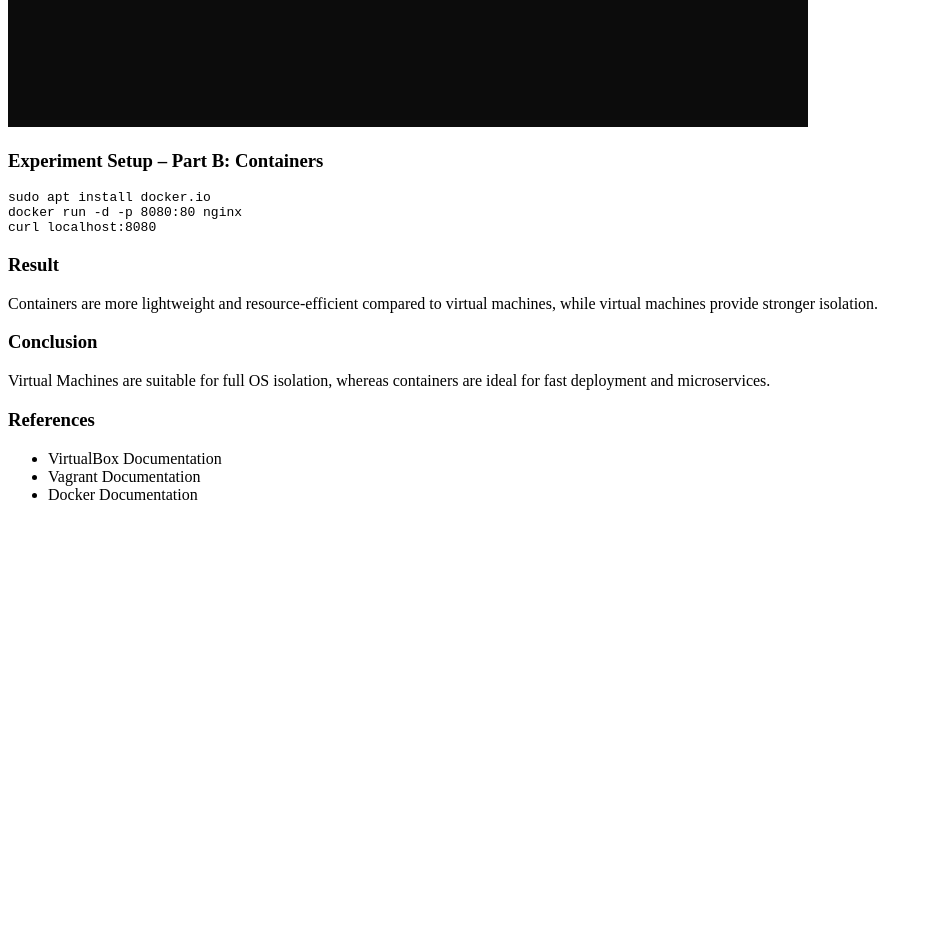
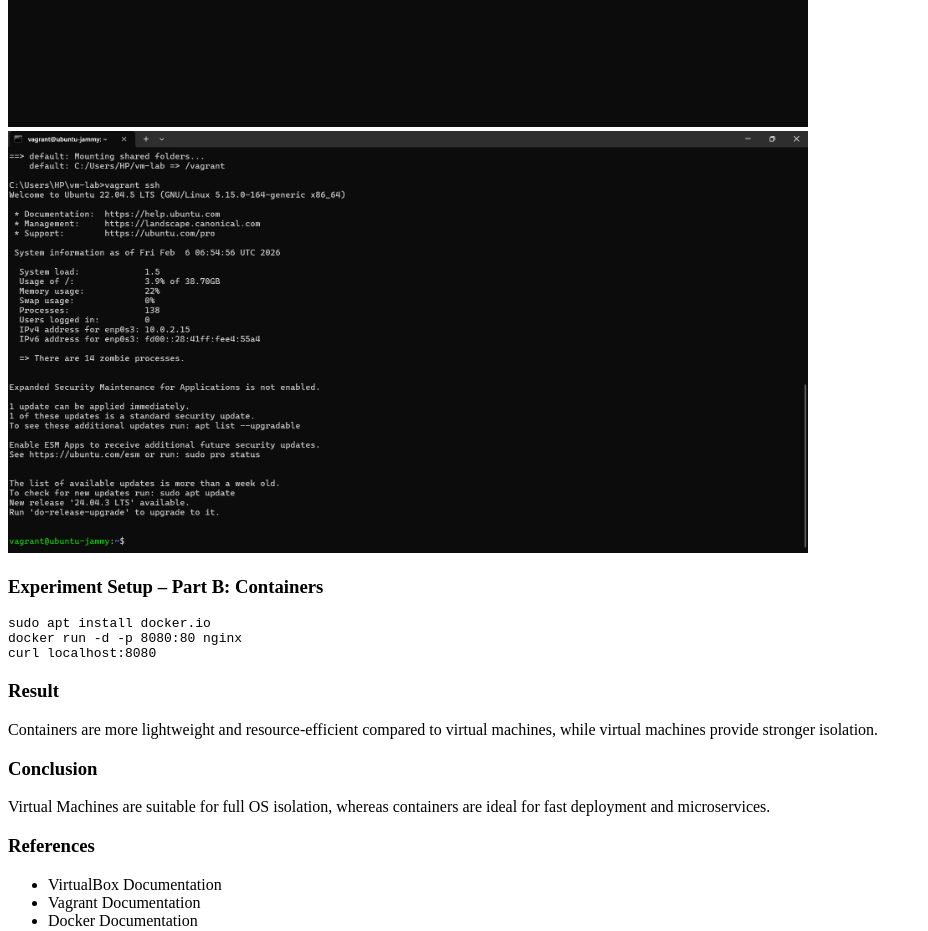
Before and after one commit to rishiraj570/containerization-devops-, a plain HTML site: page experiment1.html in a window 1280 px wide. Shown: the part 2040-2971 px from the top of the page, without its empty margins (0-928 px from the left). Before the commit the page ends 2560 px from the top, so only its background shows below. Drawn offline with Linux system fonts and the light colour scheme.

Commit message:
Add image for VM Setup Output in experiment1.html

```diff
--- a/experiment1.html
+++ b/experiment1.html
@@ -85,7 +85,7 @@ curl localhost
 </pre>
 
 <img src="images/s2.png" width="800" alt="VM Setup Output">
-
+<img src="images/s3.png" width="800" alt="VM Setup Output">
 <h3>Experiment Setup – Part B: Containers</h3>
 
 <pre>
```
